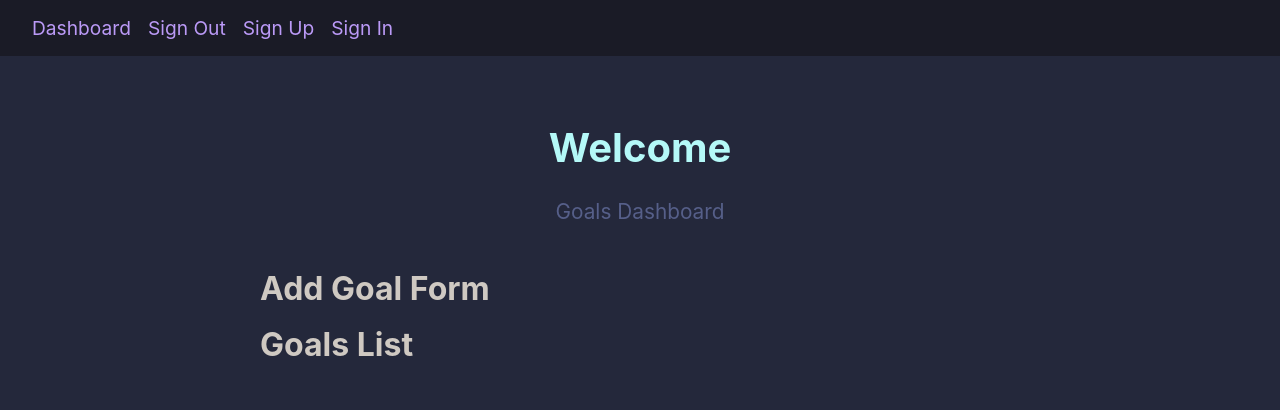
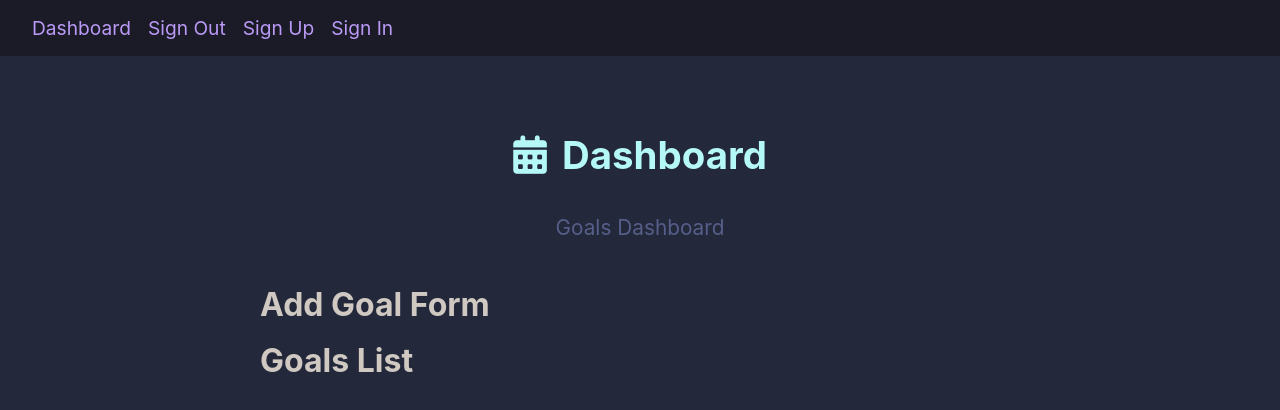
Before and after one commit to pedrofrohmut/todos-electron, a React (Vite) app in the folder renderer/: page / in a window 1280 px wide. Shown: the top 410 px of the page. Built offline with nearby package versions, Linux system fonts and the light colour scheme.

Commit message:
Font Awesome Added

```diff
--- a/package.json
+++ b/package.json
@@ -5,7 +5,7 @@
   "main": "main.js",
   "scripts": {
     "start": "electron .",
-    "dev": "NODE_ENV=development electron .",
+    "electron": "NODE_ENV=development electron .",
     "renderer": "cd renderer && npm run dev"
   },
   "author": "Pedro Frohmut (Didorgas)",
--- a/renderer/index.html
+++ b/renderer/index.html
@@ -4,6 +4,16 @@
     <meta charset="UTF-8" />
     <link rel="icon" type="image/svg+xml" href="/vite.svg" />
     <meta name="viewport" content="width=device-width, initial-scale=1.0" />
+
+    <!-- Font Awesome -->
+    <link
+      rel="stylesheet"
+      href="https://cdnjs.cloudflare.com/ajax/libs/font-awesome/6.4.0/css/all.min.css"
+      integrity="sha512-iecdLmaskl7CVkqkXNQ/ZH/XLlvWZOJyj7Yy7tcenmpD1ypASozpmT/E0iPtmFIB46ZmdtAc9eNBvH0H/ZpiBw=="
+      crossorigin="anonymous"
+      referrerpolicy="no-referrer"
+    />
+
     <title>TodosApp</title>
   </head>
   <body>
--- a/renderer/src/index.css
+++ b/renderer/src/index.css
@@ -99,14 +99,15 @@ section.heading p {
 }
 
 .page-title {
-  font-size: 2.5rem;
+  font-size: 2.4rem;
   color: var(--lightBlueGreen);
   text-align: center;
   margin: 0;
+  height: 40px;
 }
 
 .page-title i {
-  margin-right: 0.2em;
+  margin-right: 0.4em;
 }
 
 .btn {
--- a/renderer/src/pages/DashboardPage.tsx
+++ b/renderer/src/pages/DashboardPage.tsx
@@ -2,16 +2,17 @@ const DashboardPage = () => {
   const user = ""
   return (
     <div className="page-container">
-
       <section className="heading">
-        <h1 className="page-title">Welcome {user && user.name ? user.name : ""}</h1>
+        <h1 className="page-title">
+          <i class="fa-solid fa-calendar-days"></i>
+          Dashboard
+        </h1>
         <p>Goals Dashboard</p>
       </section>
 
       <h1>Add Goal Form</h1>
 
       <h1>Goals List</h1>
-
     </div>
   )
 }
--- a/renderer/src/pages/SignInPage.tsx
+++ b/renderer/src/pages/SignInPage.tsx
@@ -2,12 +2,14 @@ const SignInPage = () => {
   return (
     <div className="page-container">
       <section className="heading">
-        <h1 className="page-title">Sign In</h1>
+        <h1 className="page-title">
+          <i class="fa-solid fa-right-to-bracket"></i>
+          Sign In
+        </h1>
         <p>Inform your credentials to access the dashboard</p>
       </section>
 
       <h1>Sign In Form</h1>
-
     </div>
   )
 }
--- a/renderer/src/pages/SignUpPage.tsx
+++ b/renderer/src/pages/SignUpPage.tsx
@@ -2,12 +2,14 @@ const SignUpPage = () => {
   return (
     <div className="page-container">
       <section className="heading">
-          <h1 className="page-title">Sign Up</h1>
+        <h1 className="page-title">
+          <i class="fa-solid fa-right-to-bracket"></i>
+          Sign Up
+        </h1>
         <p>Sign Up to so you can start working on your goals</p>
       </section>
 
       <h1>Sign Up Form</h1>
-
     </div>
   )
 }
```
Also changed, not shown: 1 other file (tests, documents, lock files or other folders). Lines whose indentation alone changed are shown as unchanged.
